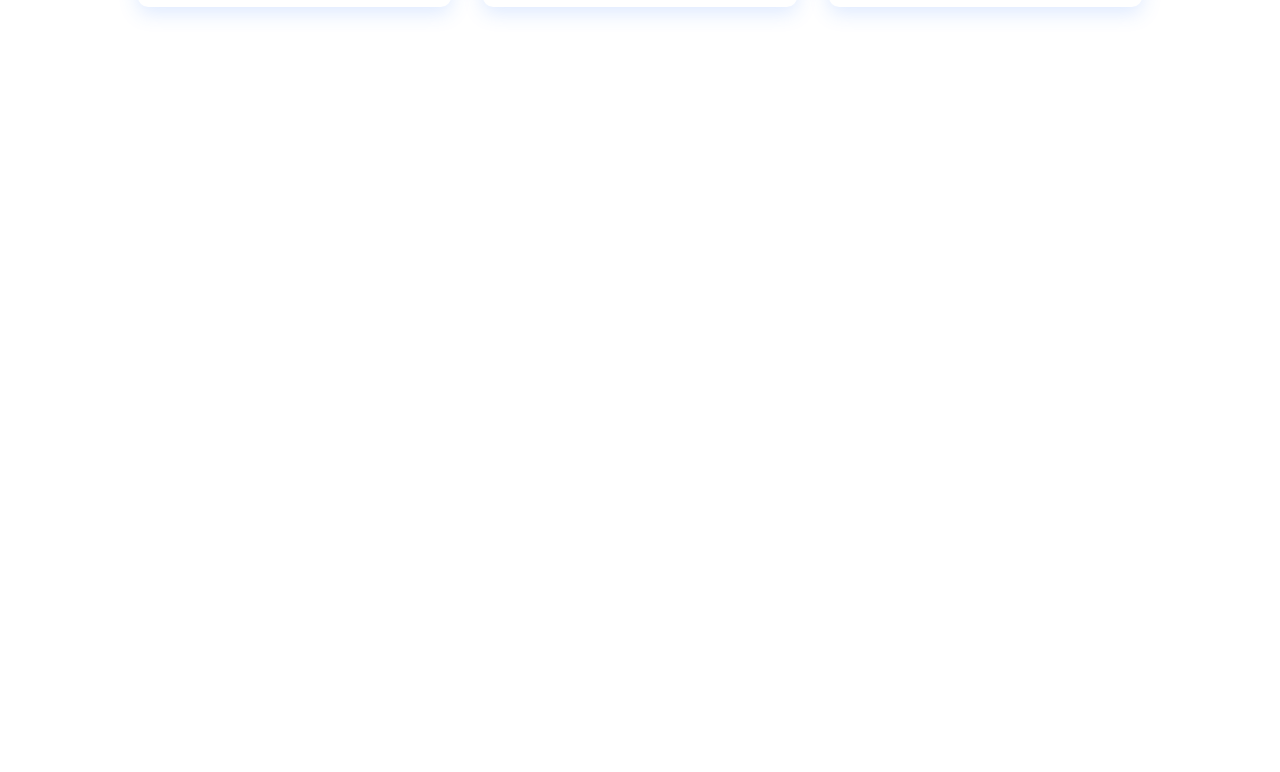
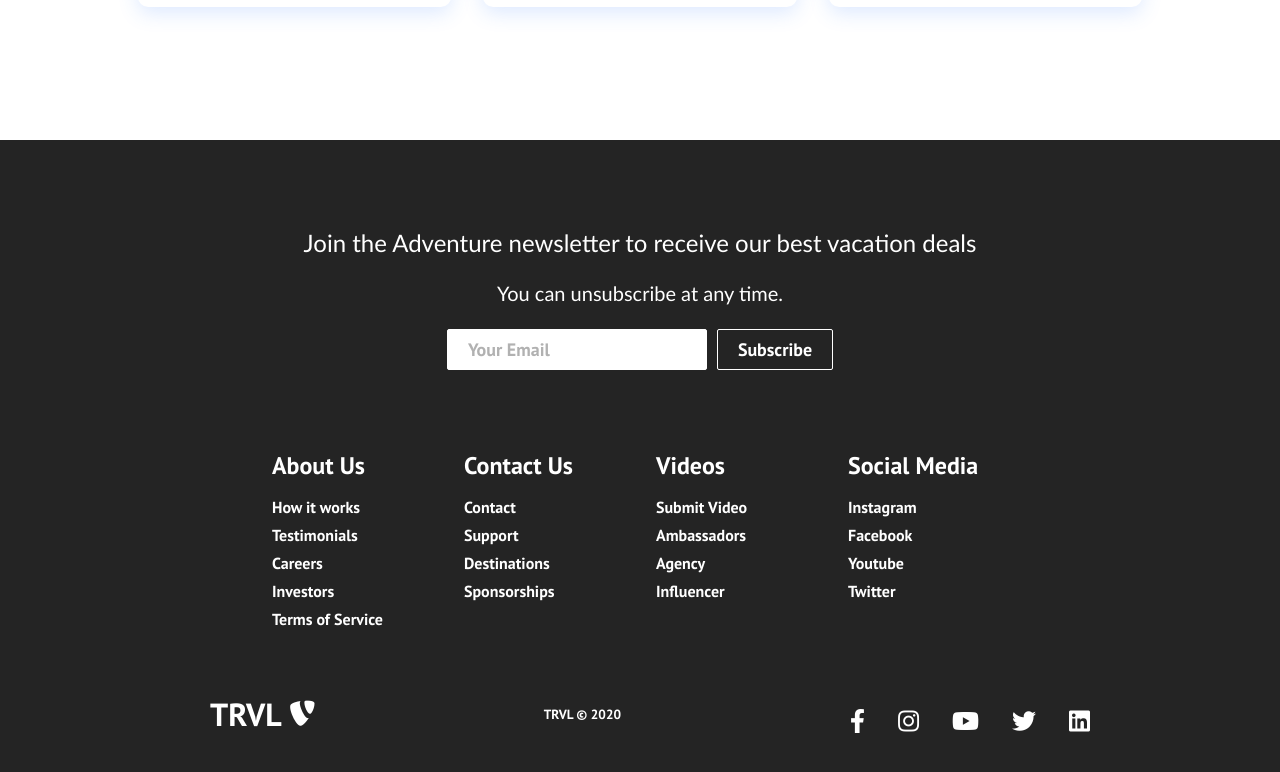
Before and after one commit to GerardoZuno/react-web, a React (Create React App) app: page / in a window 1280 px wide. Shown: the part 1785-2557 px from the top of the page. Before the commit the page ends 1925 px from the top, so only its background shows below. Built offline with nearby package versions, Linux system fonts and the light colour scheme.

Commit message:
Add Footer

```diff
--- /dev/null
+++ b/src/components/Footer.css
@@ -0,0 +1,163 @@
+.footer-container {
+    background-color: #242424;
+    padding: 4rem 0 2rem 0;
+    display: flex;
+    flex-direction: column;
+    justify-content: center;
+    align-items: center;
+  }
+
+  .footer-subscription {
+    display: flex;
+    flex-direction: column;
+    justify-content: center;
+    align-items: center;
+    text-align: center;
+
+    margin-bottom: 24px;
+    padding: 24px;
+    color: #fff;
+  }
+
+  .footer-subscription > p {
+    font-family: 'Trebuchet MS', 'Lucida Sans Unicode', 'Lucida Grande',
+      'Lucida Sans', Arial, sans-serif;
+  }
+
+  .footer-subscription-heading {
+    margin-bottom: 24px;
+    font-size: 24px;
+  }
+
+  .footer-subscription-text {
+    margin-bottom: 24px;
+    font-size: 20px;
+  }
+
+  .footer-input {
+    padding: 8px 20px;
+    border-radius: 2px;
+    margin-right: 10px;
+    outline: none;
+    border: none;
+    font-size: 18px;
+    margin-bottom: 16px;
+    border: 1px solid #fff;
+  }
+
+  .footer-links {
+    width: 100%;
+    max-width: 1000px;
+    display: flex;
+    justify-content: center;
+  }
+
+  .footer-link-wrapper {
+    display: flex;
+  }
+
+  .footer-link-items {
+    display: flex;
+    flex-direction: column;
+    align-items: flex-start;
+    margin: 16px;
+    text-align: left;
+    width: 160px;
+    box-sizing: border-box;
+  }
+
+  .footer-link-items h2 {
+    margin-bottom: 16px;
+  }
+
+  .footer-link-items > h2 {
+    color: #fff;
+  }
+
+  .footer-link-items a {
+    color: #fff;
+    text-decoration: none;
+    margin-bottom: 0.5rem;
+  }
+
+  .footer-link-items a:hover {
+    color: #e9e9e9;
+    transition: 0.3s ease-out;
+  }
+
+  .footer-email-form h2 {
+    margin-bottom: 2rem;
+  }
+
+  .footer-input::placeholder {
+    color: #b1b1b1;
+  }
+
+  /* Social Icons */
+  .social-icon-link {
+    color: #fff;
+    font-size: 24px;
+  }
+
+  .social-media {
+    max-width: 1000px;
+    width: 100%;
+  }
+
+  .social-media-wrap {
+    display: flex;
+    justify-content: space-between;
+    align-items: center;
+    width: 90%;
+    max-width: 1000px;
+    margin: 40px auto 0 auto;
+  }
+
+  .social-icons {
+    display: flex;
+    justify-content: space-between;
+    align-items: center;
+    width: 240px;
+  }
+
+  .social-logo {
+    color: #fff;
+    justify-self: start;
+    margin-left: 20px;
+    cursor: pointer;
+    text-decoration: none;
+    font-size: 2rem;
+    display: flex;
+    align-items: center;
+    margin-bottom: 16px;
+  }
+
+  .website-rights {
+    color: #fff;
+    margin-bottom: 16px;
+  }
+
+  @media screen and (max-width: 820px) {
+    .footer-links {
+      padding-top: 2rem;
+    }
+
+    .footer-input {
+      width: 100%;
+    }
+
+    .btn {
+      width: 100%;
+    }
+
+    .footer-link-wrapper {
+      flex-direction: column;
+    }
+
+    .social-media-wrap {
+      flex-direction: column;
+    }
+  }
+
+  @media screen and (max-width: 768px) {
+  }
--- /dev/null
+++ b/src/components/Footer.jsx
@@ -0,0 +1,120 @@
+import React from 'react';
+import './Footer.css';
+import { Button } from './Button';
+import { Link } from 'react-router-dom';
+
+function Footer() {
+  return (
+    <div className='footer-container'>
+      <section className='footer-subscription'>
+        <p className='footer-subscription-heading'>
+          Join the Adventure newsletter to receive our best vacation deals
+        </p>
+        <p className='footer-subscription-text'>
+          You can unsubscribe at any time.
+        </p>
+        <div className='input-areas'>
+          <form>
+            <input
+              className='footer-input'
+              name='email'
+              type='email'
+              placeholder='Your Email'
+            />
+            <Button buttonStyle='btn--outline'>Subscribe</Button>
+          </form>
+        </div>
+      </section>
+      <div class='footer-links'>
+        <div className='footer-link-wrapper'>
+          <div class='footer-link-items'>
+            <h2>About Us</h2>
+            <Link to='/sign-up'>How it works</Link>
+            <Link to='/'>Testimonials</Link>
+            <Link to='/'>Careers</Link>
+            <Link to='/'>Investors</Link>
+            <Link to='/'>Terms of Service</Link>
+          </div>
+          <div class='footer-link-items'>
+            <h2>Contact Us</h2>
+            <Link to='/'>Contact</Link>
+            <Link to='/'>Support</Link>
+            <Link to='/'>Destinations</Link>
+            <Link to='/'>Sponsorships</Link>
+          </div>
+        </div>
+        <div className='footer-link-wrapper'>
+          <div class='footer-link-items'>
+            <h2>Videos</h2>
+            <Link to='/'>Submit Video</Link>
+            <Link to='/'>Ambassadors</Link>
+            <Link to='/'>Agency</Link>
+            <Link to='/'>Influencer</Link>
+          </div>
+          <div class='footer-link-items'>
+            <h2>Social Media</h2>
+            <Link to='/'>Instagram</Link>
+            <Link to='/'>Facebook</Link>
+            <Link to='/'>Youtube</Link>
+            <Link to='/'>Twitter</Link>
+          </div>
+        </div>
+      </div>
+      <section class='social-media'>
+        <div class='social-media-wrap'>
+          <div class='footer-logo'>
+            <Link to='/' className='social-logo'>
+              TRVL
+              <i class='fab fa-typo3' />
+            </Link>
+          </div>
+          <small class='website-rights'>TRVL © 2020</small>
+          <div class='social-icons'>
+            <Link
+              class='social-icon-link facebook'
+              to='/'
+              target='_blank'
+              aria-label='Facebook'
+            >
+              <i class='fab fa-facebook-f' />
+            </Link>
+            <Link
+              class='social-icon-link instagram'
+              to='/'
+              target='_blank'
+              aria-label='Instagram'
+            >
+              <i class='fab fa-instagram' />
+            </Link>
+            <Link
+              class='social-icon-link youtube'
+              to='/'
+              target='_blank'
+              aria-label='Youtube'
+            >
+              <i class='fab fa-youtube' />
+            </Link>
+            <Link
+              class='social-icon-link twitter'
+              to='/'
+              target='_blank'
+              aria-label='Twitter'
+            >
+              <i class='fab fa-twitter' />
+            </Link>
+            <Link
+              class='social-icon-link twitter'
+              to='/'
+              target='_blank'
+              aria-label='LinkedIn'
+            >
+              <i class='fab fa-linkedin' />
+            </Link>
+          </div>
+        </div>
+      </section>
+    </div>
+  );
+}
+
+export default Footer;
--- a/src/components/pages/Home.jsx
+++ b/src/components/pages/Home.jsx
@@ -2,12 +2,14 @@
 import '../../App.css';
 import {HeroSection} from './HeroSection';
 import  Cards  from '../Cards'
+import Footer from '../Footer'
 
 function Home() {
   return (
     <>
       <HeroSection />
       <Cards />
+      <Footer />
 
     </>
   );
```
